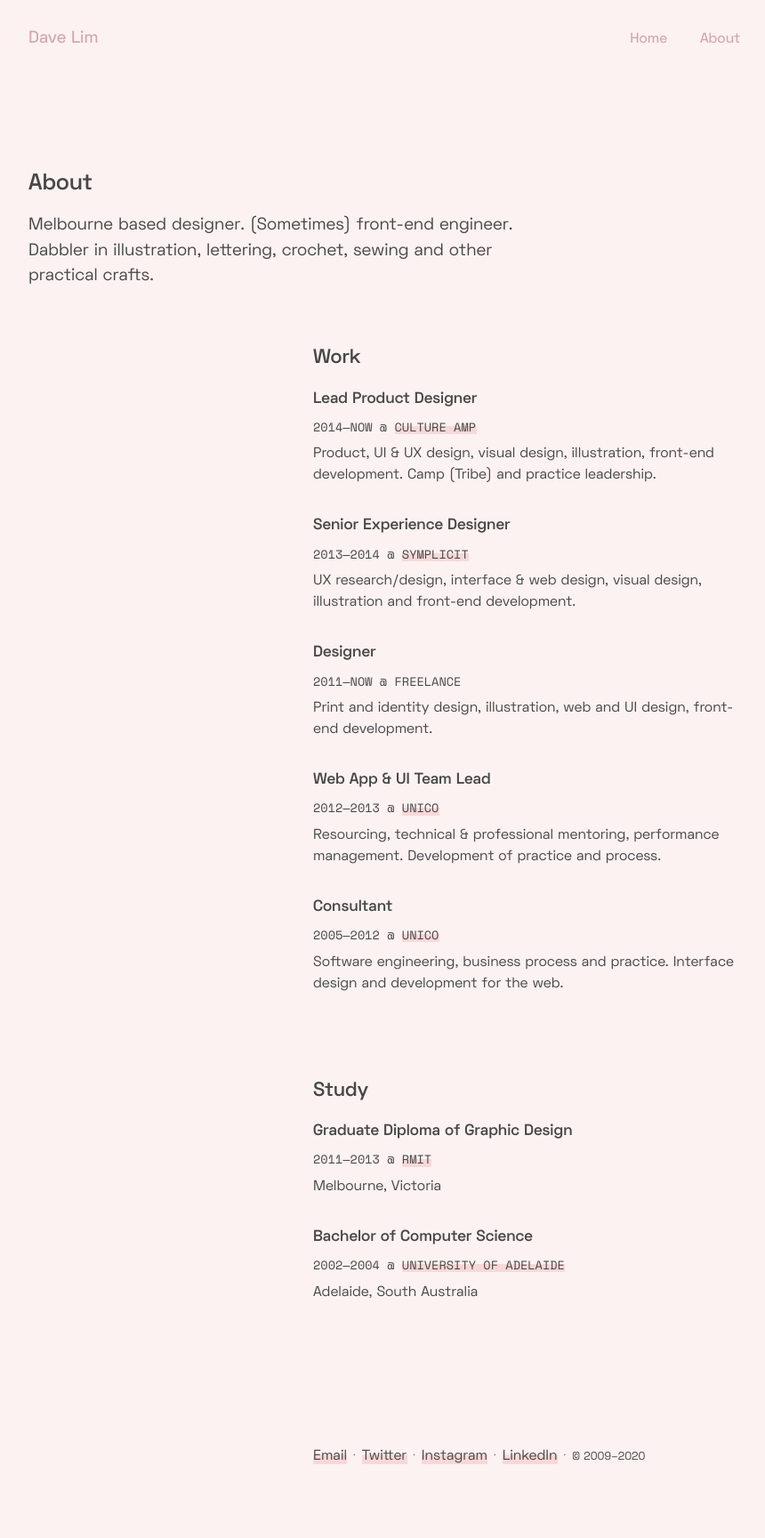
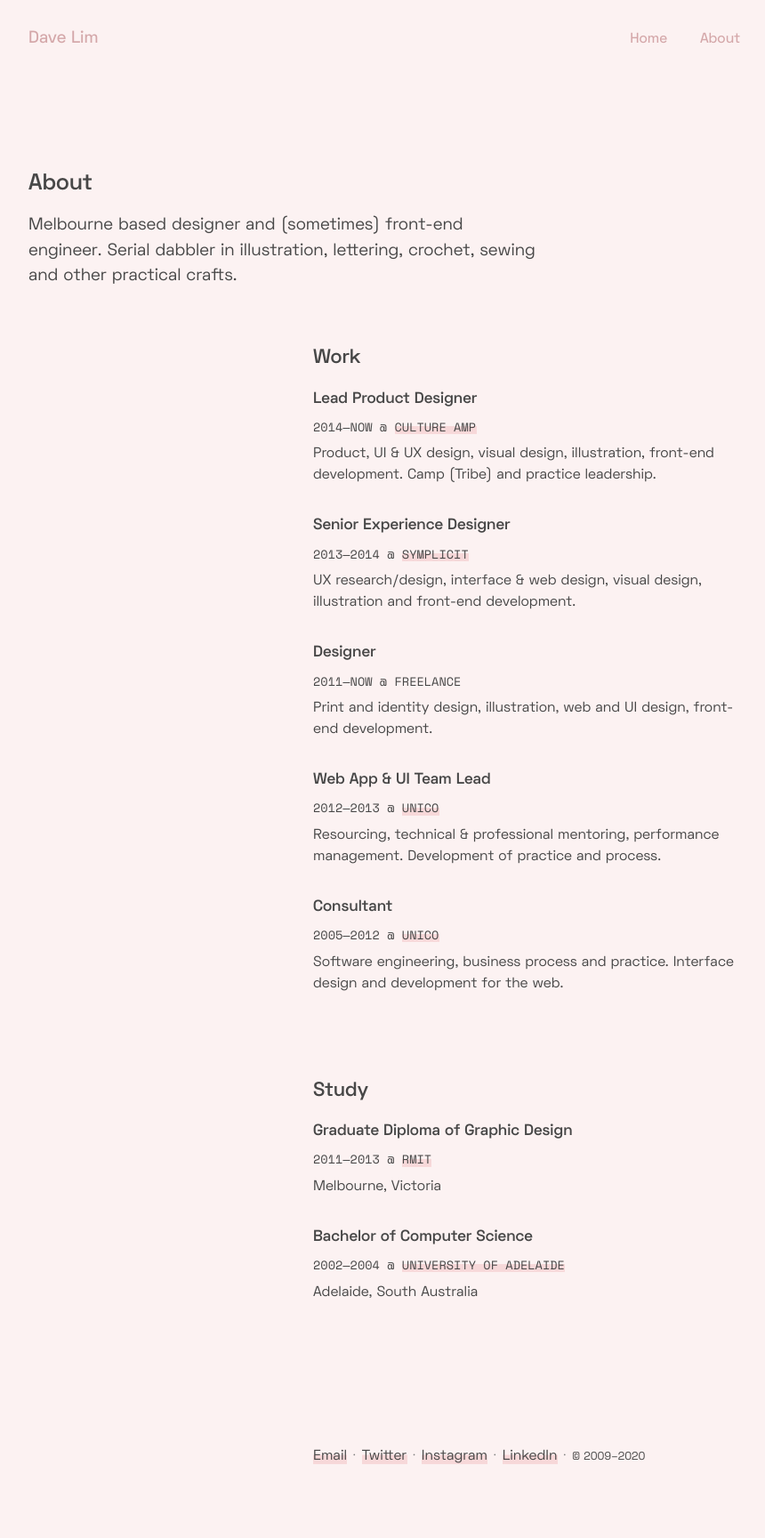
Before and after one commit to dlimiter/dlimiter.github.io, a Jekyll site: the page built from about.html, in a window 1280 px wide. Shown: the whole page at 89% size, without its empty margins (208-1068 px from the left). Built offline with Jekyll 4.4.1, drawn with Linux system fonts in a browser that asks for light colours.

Commit message:
Minor copy edits

```diff
--- a/about.html
+++ b/about.html
@@ -7,7 +7,7 @@ layout: default
   <div class="recipe__title">
     <h1>{{ page.title }}</h1>
     <p class="lede">
-      Melbourne based designer. (Sometimes) front-end engineer. Dabbler in illustration, lettering, crochet, sewing and other practical crafts.
+      Melbourne based designer and (sometimes) front-end engineer. Serial dabbler in illustration, lettering, crochet, sewing and other practical crafts.
     </p>
   </div>
   <div></div>
--- a/index.html
+++ b/index.html
@@ -6,7 +6,7 @@ layout: default
 
 <div class="container -alternate2">
   <p class="about">
-    Hi, I'm Dave. I'm a multidisciplinary designer based in Melbourne Australia.
+    Hi. I’m Dave, a multidisciplinary designer specialising in digital product design.
   </p>
 </div>
 <div class="container recipe">
```
